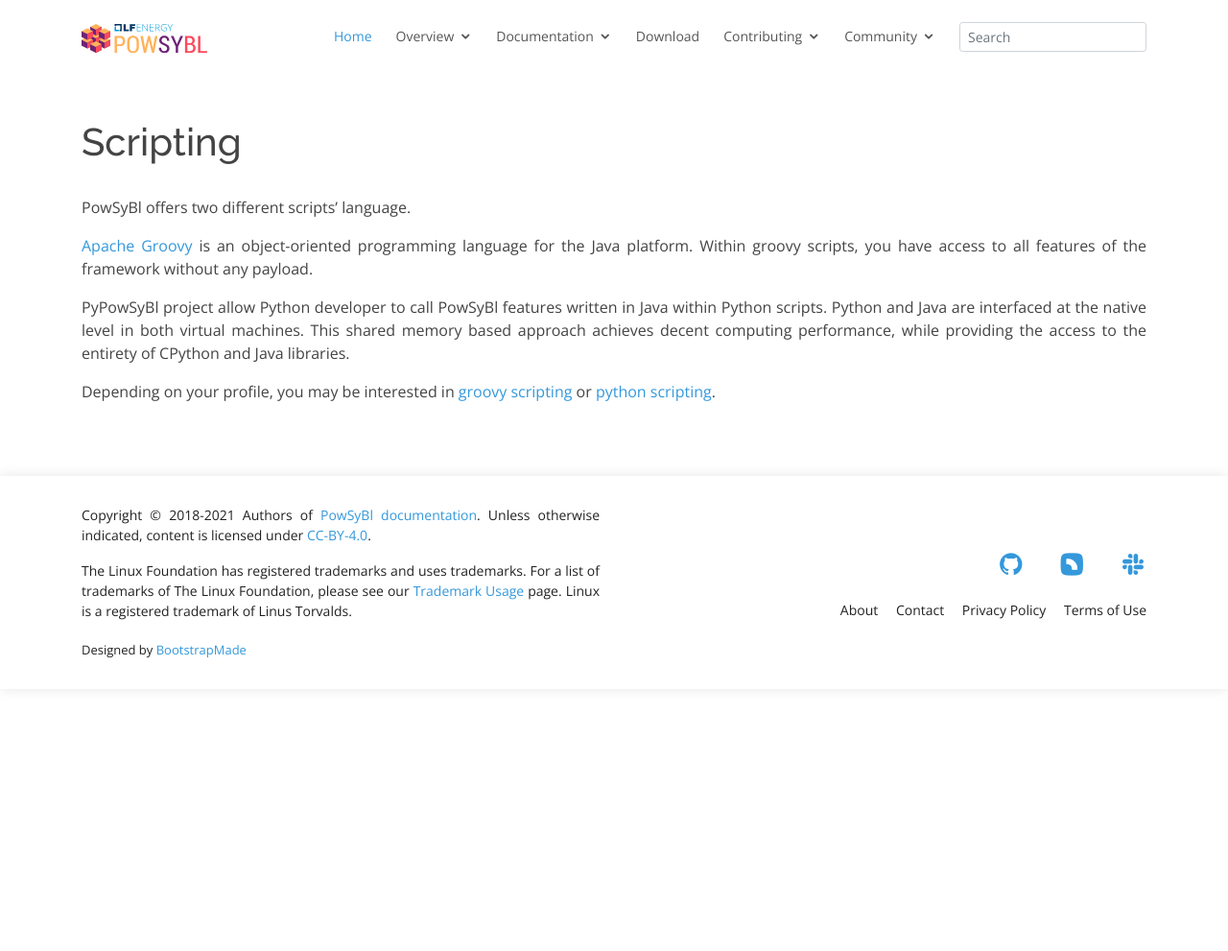
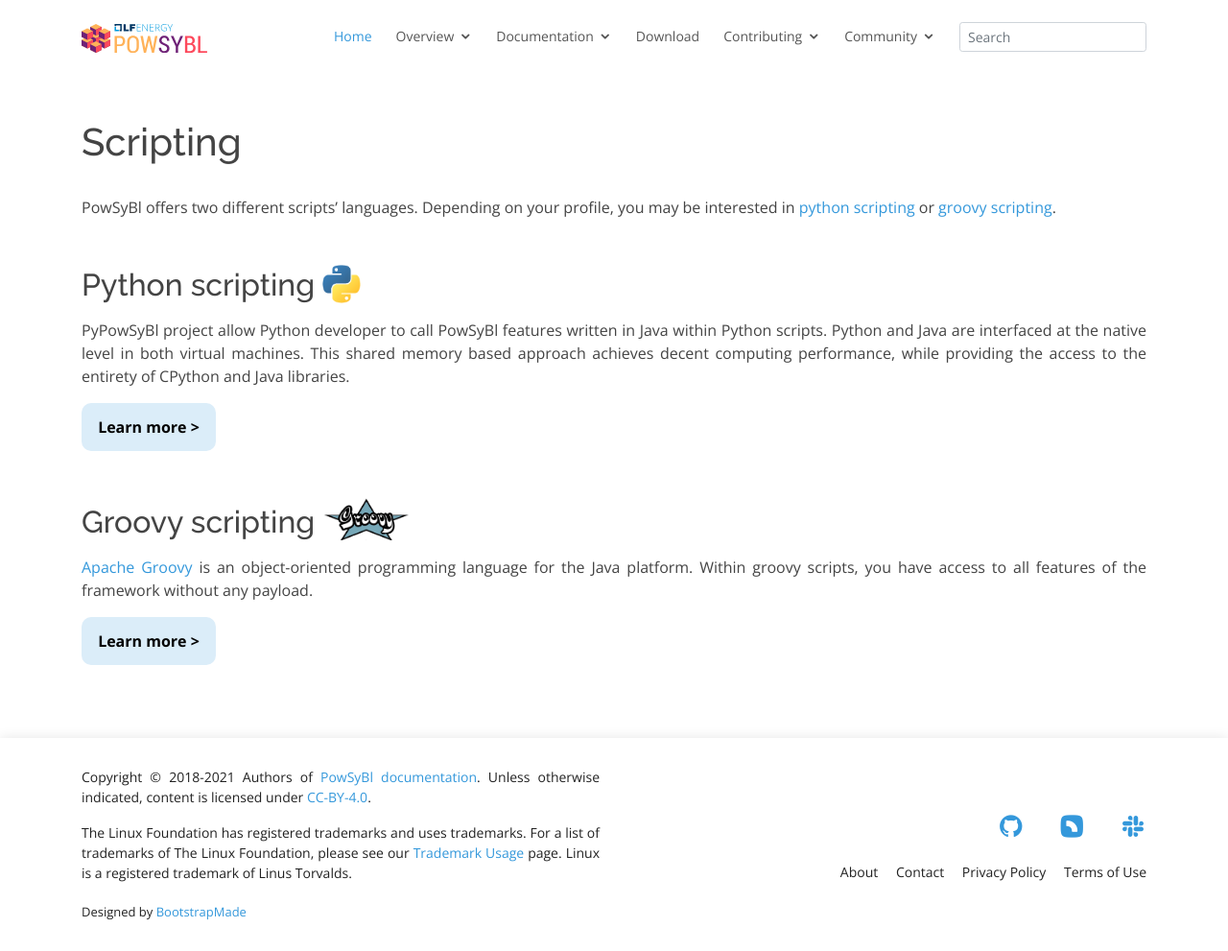
Before and after one commit to powsybl/powsybl.github.io, a Jekyll site: the page built from pages/documentation/developer/scripting/index.md, in a window 1280 px wide and 991 px high. Shown: the whole window at 96% size. Built offline with Jekyll 4.4.1, drawn with Linux system fonts in a browser that asks for light colours; our own code applies the rules of GitHub Pages for plain Markdown files.

Commit message:
Scripting pages changes
- adding Python/Groovy logo in the pages
- Put Python first
- add call-to-action buttons

Signed-off-by: Florian Dupuy <florian.dupuy@rte-france.com>

```diff
--- a/assets/css/powsybl.css
+++ b/assets/css/powsybl.css
@@ -36,6 +36,21 @@
 /* Links */
 a[href=""] {
     color: #fd495c;
+}
+
+/* Calls to action */
+a.call-to-action {
+    display: block;
+    width: 140px;
+    line-height: 50px;
+    background: #dbedf9;
+    color: black;
+    text-align: center;
+    font-weight: bold;
+    border-radius: 10px;
+}
+a.call-to-action:hover {
+    background: #3698db;
 }
 
 /* Icons */
--- a/pages/documentation/developer/scripting/index.md
+++ b/pages/documentation/developer/scripting/index.md
@@ -4,10 +4,14 @@
 
 # Scripting
 
-PowSyBl offers two different scripts' language.
+PowSyBl offers two different scripts' languages. Depending on your profile, you may be interested in [python scripting](python.md) or [groovy scripting](groovy.md).
 
+## Python scripting <img src="./img/python-logo.png" alt="" style="vertical-align: bottom" height="40"/>
+PyPowSyBl project allow Python developer to call PowSyBl features written in Java within Python scripts. Python and Java are interfaced at the native level in both virtual machines. This shared memory based approach achieves decent computing performance, while providing the access to the entirety of CPython and Java libraries.
+
+<a class="call-to-action" href="python">Learn more ></a>
+
+## Groovy scripting <img src="./img/groovy-logo.png" alt="" style="vertical-align: bottom" height="45"/>
 [Apache Groovy](https://groovy-lang.org/) is an object-oriented programming language for the Java platform. Within groovy scripts, you have access to all features of the framework without any payload.
 
-PyPowSyBl project allow Python developer to call PowSyBl features written in Java within Python scripts. Python and Java are interfaced at the native level in both virtual machines. This shared memory based approach achieves decent computing performance, while providing the access to the entirety of CPython and Java libraries.
-
-Depending on your profile, you may be interested in [groovy scripting](groovy.md) or [python scripting](python.md).
+<a class="call-to-action" href="groovy">Learn more ></a>
```
Also changed, not shown: pages/documentation/developer/scripting/groovy.md (+1 -1 lines), pages/documentation/developer/scripting/python.md (+1 -1 lines), pages/documentation/developer/scripting/img/groovy-logo.png (added), pages/documentation/developer/scripting/img/python-logo.png (added).
